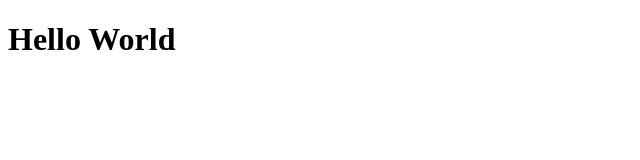
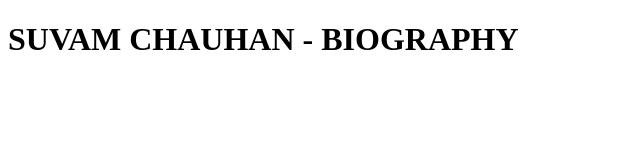
Before and after one commit to Suvamchauhan/lab-01, a plain HTML site: page lesson.html in a window 1280 px wide. Shown: the whole page, without its empty margins (0-640 px from the left). Drawn offline with Linux system fonts and the light colour scheme.

Commit message:
Changed title and h1

```diff
--- a/lesson.html
+++ b/lesson.html
@@ -4,9 +4,9 @@
     <meta charset="UTF-8">
     <meta http-equiv="X-UA-Compatible" content="IE=edge">
     <meta name="viewport" content="width=device-width, initial-scale=1.0">
-    <title>My first HTML page</title>
+    <title>SUVAM CHAUHAN - BIOGRAPHY</title>
 </head>
 <body>
-    <h1>Hello World</h1>
+    <h1>SUVAM CHAUHAN - BIOGRAPHY</h1>
 </body>
 </html>
```
